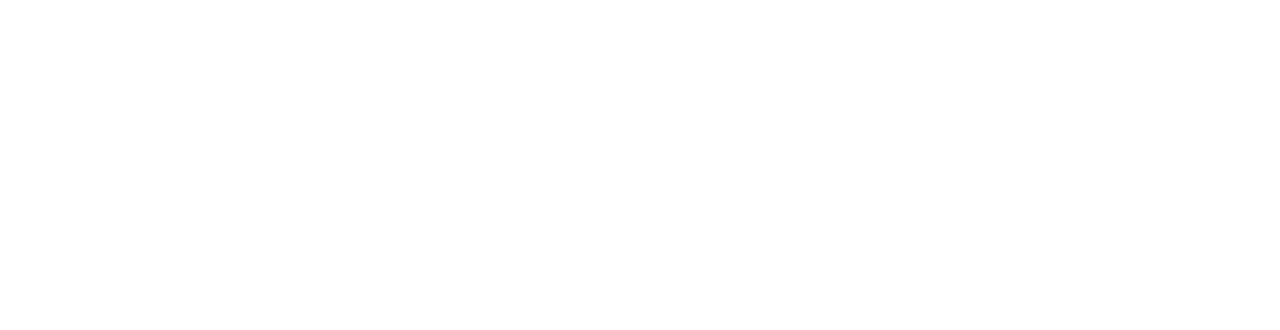
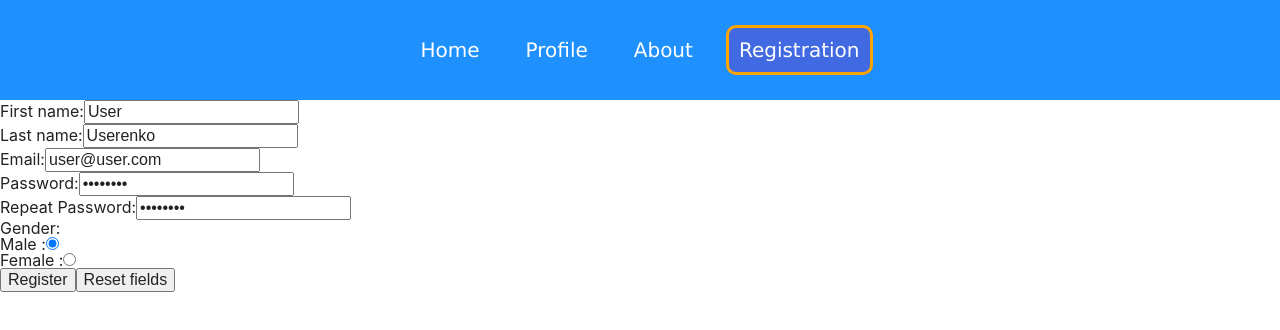
Before and after one commit to kozubslava/pfe-2023-js-fullstack-app, a React (Create React App) app in the folder client/: page /registration in a window 1280 px wide. Shown: the top 330 px of the page. Built offline with nearby package versions, Linux system fonts and the light colour scheme.

Commit message:
Add basic registration page without styling

```diff
--- a/client/package.json
+++ b/client/package.json
@@ -6,12 +6,14 @@
     "@testing-library/jest-dom": "^5.17.0",
     "@testing-library/react": "^13.4.0",
     "@testing-library/user-event": "^13.5.0",
+    "formik": "^2.4.5",
     "react": "^18.2.0",
     "react-dom": "^18.2.0",
     "react-router-dom": "^5.3.4",
     "react-scripts": "5.0.1",
     "sass": "^1.75.0",
-    "web-vitals": "^2.1.4"
+    "web-vitals": "^2.1.4",
+    "yup": "^1.4.0"
   },
   "scripts": {
     "start": "react-scripts start",
--- a/client/src/App.js
+++ b/client/src/App.js
@@ -1,7 +1,7 @@
 import { Switch, Route } from 'react-router-dom';
 import HomePage from './pages/Home';
-import AboutPage from './pages/About';
 import ProfilePage from './pages/Profile';
+import RegistrationPage from './pages/Registration';
 
 function App() {
   return (
@@ -9,7 +9,7 @@
       <Switch>
         <Route exact path='/' component={HomePage} />
         <Route path='/profile' component={ProfilePage} />
-        <Route path='/about' component={AboutPage} />
+        <Route path='/registration' component={RegistrationPage} />
       </Switch>
     </>
   );
--- a/client/src/components/Header/index.jsx
+++ b/client/src/components/Header/index.jsx
@@ -36,6 +36,16 @@
             About
           </NavLink>
         </li>
+        <li>
+          <NavLink
+            exact
+            to='/registration'
+            className={styles.link}
+            activeClassName={styles.activeLink}
+          >
+            Registration
+          </NavLink>
+        </li>
       </ul>
     </header>
   );
--- /dev/null
+++ b/client/src/components/RegistrationForm/index.jsx
@@ -0,0 +1,84 @@
+import React from 'react';
+import { Formik, Form, Field, ErrorMessage } from 'formik';
+import { USER_REGISTRATION_SCHEMA } from '../../validation/userValidation';
+
+const initialValues = {
+  firstName: 'User',
+  lastName: 'Userenko',
+  email: 'user@user.com',
+  password: '1234Test',
+  passwordRepeat: '1234Test',
+  // imgSrc: '',
+  gender: 'male',
+};
+
+const RegistrationForm = (props) => {
+  const handleSubmit = (values, formikBag) => {
+    const { gender, ...restUser } = values;
+
+    const newUser = {
+      ...restUser,
+      id: Date.now(),
+      isMale: gender === 'male',
+    };
+
+    console.log(newUser);
+
+    formikBag.resetForm();
+  };
+
+  return (
+    <Formik
+      initialValues={initialValues}
+      onSubmit={handleSubmit}
+      validationSchema={USER_REGISTRATION_SCHEMA}
+    >
+      <Form>
+        <div>
+          <label htmlFor='firstName'>First name:</label>
+          <Field type='text' name='firstName' id='firstName' />
+          <ErrorMessage name='firstName' />
+        </div>
+        <div>
+          <label htmlFor='lastName'>Last name:</label>
+          <Field type='text' name='lastName' id='lastName' />
+          <ErrorMessage name='lastName' />
+        </div>
+        <div>
+          <label htmlFor='email'>Email:</label>
+          <Field type='email' name='email' id='email' />
+          <ErrorMessage name='email' />
+        </div>
+        <div>
+          <label htmlFor='password'>Password:</label>
+          <Field type='password' name='password' id='password' />
+          <ErrorMessage name='password' />
+        </div>
+        <div>
+          <label htmlFor='passwordRepeat'>Repeat Password:</label>
+          <Field type='password' name='passwordRepeat' id='passwordRepeat' />
+          <ErrorMessage name='passwordRepeat' />
+        </div>
+        <fieldset>
+          <legend>Gender: </legend>
+          <div>
+            <label htmlFor='male'>Male :</label>
+            <Field type='radio' name='gender' id='male' value='male' />
+            <ErrorMessage name='gender' />
+          </div>
+          <div>
+            <label htmlFor='female'>Female :</label>
+            <Field type='radio' name='gender' id='female' value='female' />
+            <ErrorMessage name='gender' />
+          </div>
+        </fieldset>
+        <div>
+          <button type='submit'>Register</button>
+          <button type='reset'>Reset fields</button>
+        </div>
+      </Form>
+    </Formik>
+  );
+};
+
+export default RegistrationForm;
--- /dev/null
+++ b/client/src/pages/Registration/index.jsx
@@ -0,0 +1,14 @@
+import React from 'react';
+import Header from '../../components/Header';
+import RegistrationForm from '../../components/RegistrationForm';
+
+const RegistrationPage = (props) => {
+  return (
+    <>
+      <Header />
+      <RegistrationForm />
+    </>
+  );
+};
+
+export default RegistrationPage;
--- /dev/null
+++ b/client/src/validation/userValidation.js
@@ -0,0 +1,12 @@
+import * as yup from 'yup';
+
+const REGISTRATION_NAME_SCHEMA = yup.string().min(2).required();
+
+export const USER_REGISTRATION_SCHEMA = yup.object({
+  firstName: REGISTRATION_NAME_SCHEMA,
+  lastName: REGISTRATION_NAME_SCHEMA,
+  email: yup.string().email().required(),
+  password: yup.string().matches(/^[a-zA-Z0-9#$%^&]{8,32}$/, 'password must consists of english letters, numbers and special symbols (#, $, %, ^, &)').required(),
+  passwordRepeat: yup.string().required().oneOf([yup.ref('password'), null], 'password must match'),
+  isMale: yup.bool(),
+});
```
Also changed, not shown: 1 other file (tests, documents, lock files or other folders).
